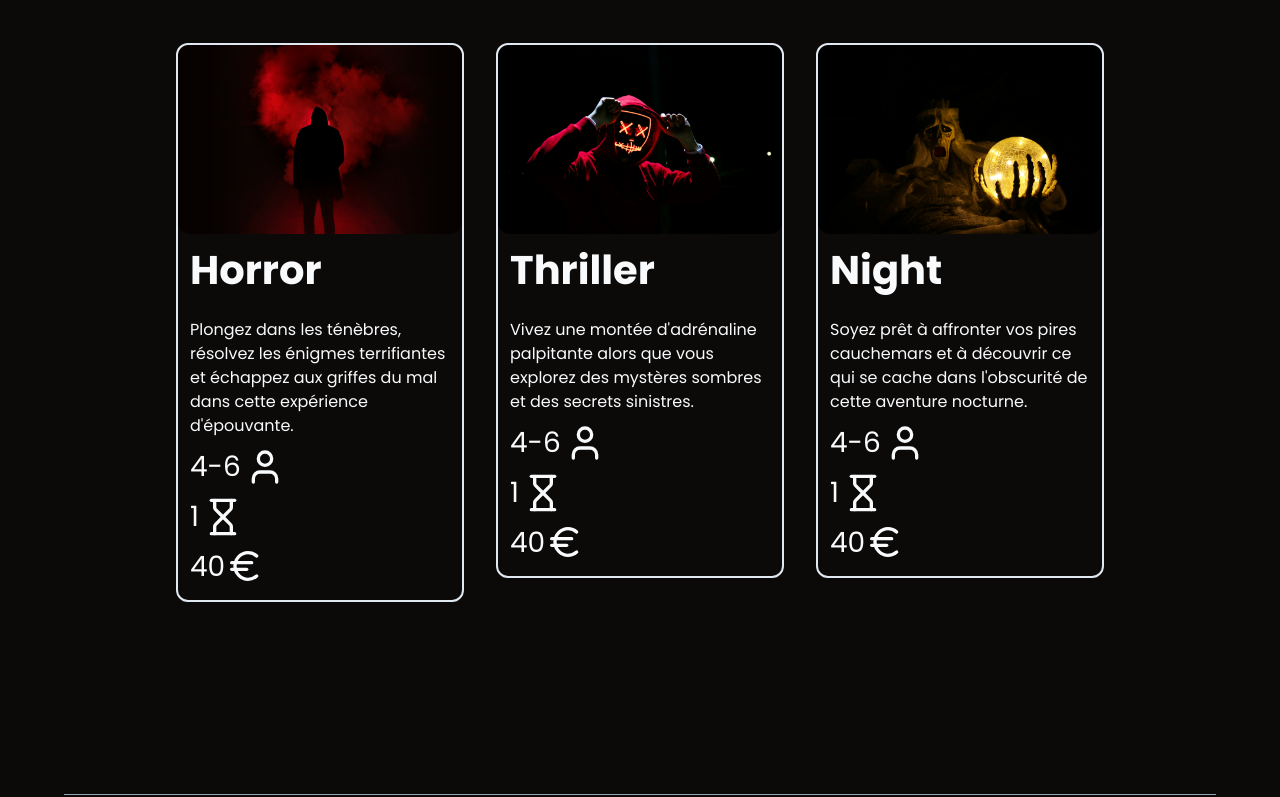
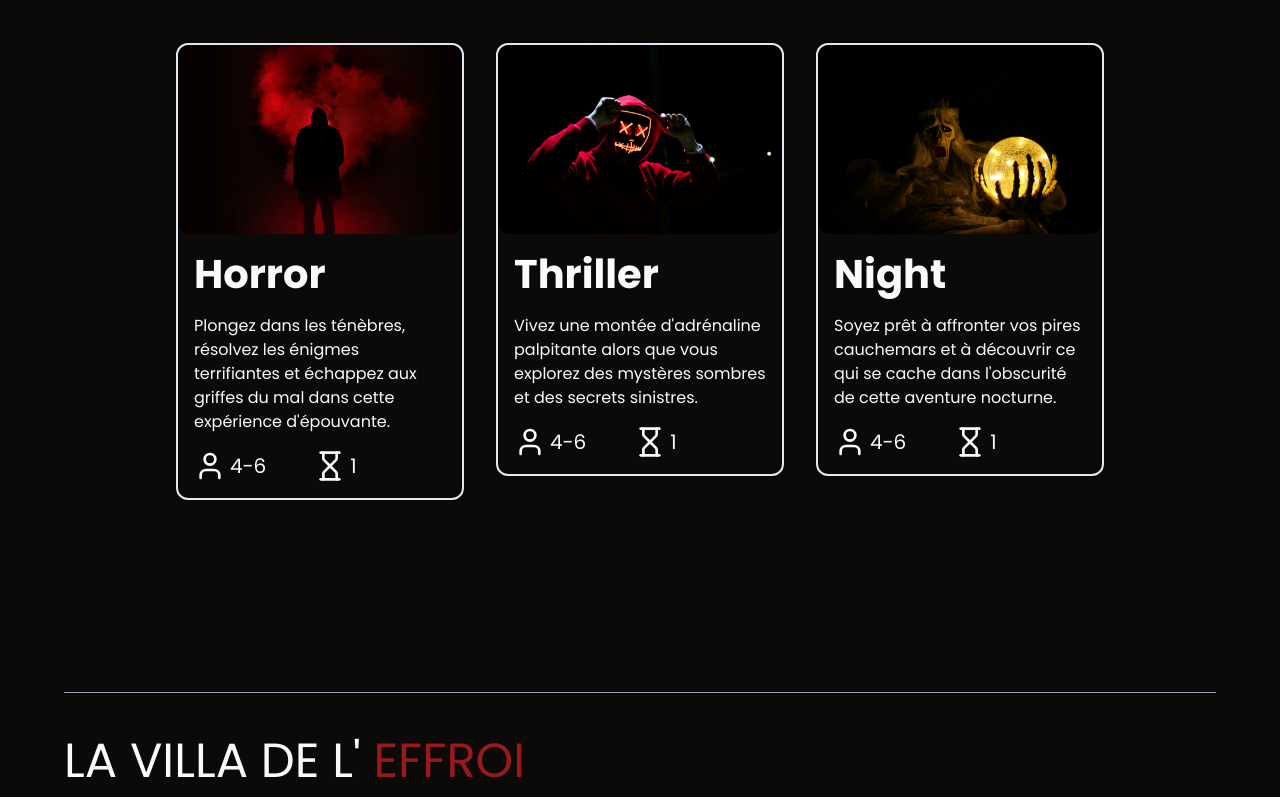
Before and after one commit to SebastienLaurentt/Escape-Game, a Next.js app: page /experiences in a window 1280 px wide. Shown: the part 455-1252 px from the top of the page. Built offline with nearby package versions, Linux system fonts and the light colour scheme.

Commit message:
update content and css

```diff
--- a/components/shared/ExperienceLongerCard.tsx
+++ b/components/shared/ExperienceLongerCard.tsx
@@ -1,4 +1,4 @@
-import { Euro, Hourglass, User } from "lucide-react";
+import { Hourglass, User } from "lucide-react";
 import Image, { StaticImageData } from "next/image";
 
 interface ExperienceLongerCardProps {
@@ -32,22 +32,19 @@ const ExperienceLongerCard = ({
       onClick={onClick}
     >
       <Image src={src} alt={alt} className="rounded-xl" />
-      <div className="flex flex-col gap-y-2 p-3">
+      <div className="flex flex-col p-4">
         <h2>{name}</h2>
-        <span>{description}</span>
+        <span className="mb-4">{description}</span>
+        <div className="flex flex-row gap-x-12">
           <div className="flex flex-row items-center gap-x-1">
-          <span className="text-xl">{peopleNumber}</span>
-          <User size={40} />
+            <User size={32} />
+            <span className="text-md">{peopleNumber}</span>
           </div>
           <div className="flex flex-row items-center gap-x-1">
-          <span className="text-xl">{duration}</span>
-          <Hourglass size={40} />
+            <Hourglass size={32} />
+            <span className="text-md">{duration}</span>
           </div>
           <div className="flex flex-row items-center justify-between gap-x-1">
-          <div className="flex flex-row">
-            <span className="text-xl">{price}</span>
-            <Euro size={40} />
-          </div>
             {isSelected ? (
               <span className="rounded-xl bg-accent px-2 py-1">
                 Votre Sélection
@@ -56,6 +53,7 @@ const ExperienceLongerCard = ({
           </div>
         </div>
       </div>
+    </div>
   );
 };
 
```
Lines whose indentation alone changed are shown as unchanged.
